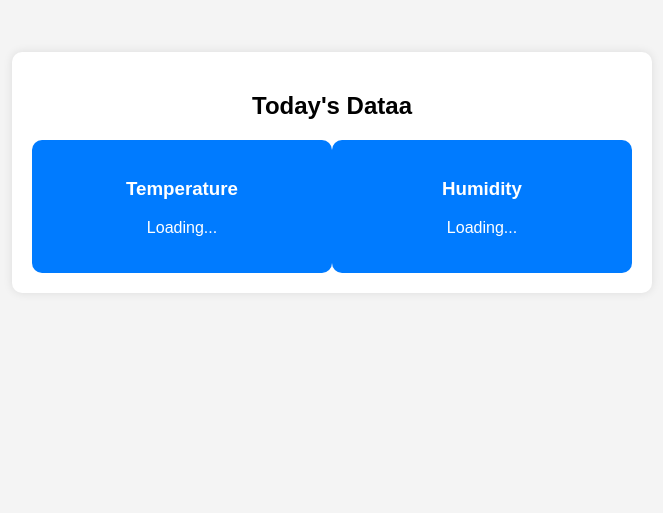
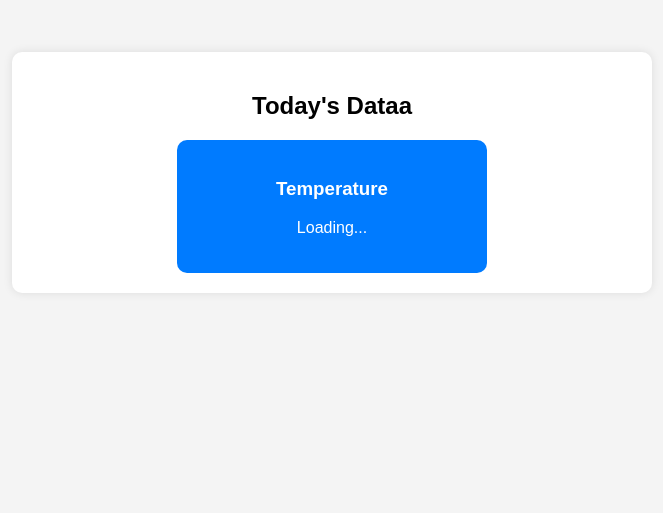
Before and after one commit to loladev9898/web-iot, a Flask app: page / in a window 1280 px wide. Shown: the part 112-625 px from the top of the page, without its empty margins (308-971 px from the left). Run offline with Flask 3, Linux system fonts and the light colour scheme.

Commit message:
no humedity

```diff
--- a/web/src/templates/dashboard.html
+++ b/web/src/templates/dashboard.html
@@ -25,10 +25,6 @@
                     <h3>Temperature</h3>
                     <p id="temperature">Loading...</p>
                 </div>
-                <div class="card">
-                    <h3>Humidity</h3>
-                    <p id="humidity">Loading...</p>
-                </div>
             </div>
         </section>
         <script src="{{ url_for('static', filename='/script.js')}}"></script>
```
